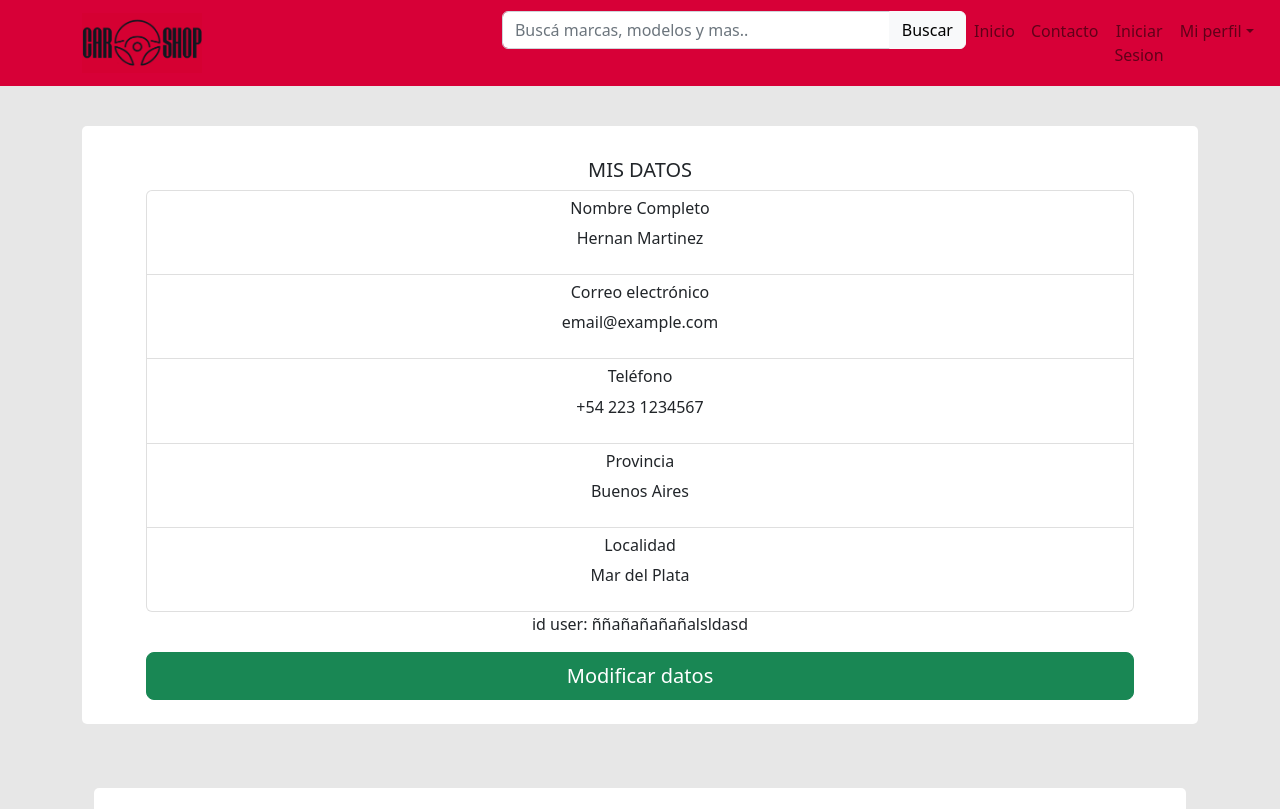
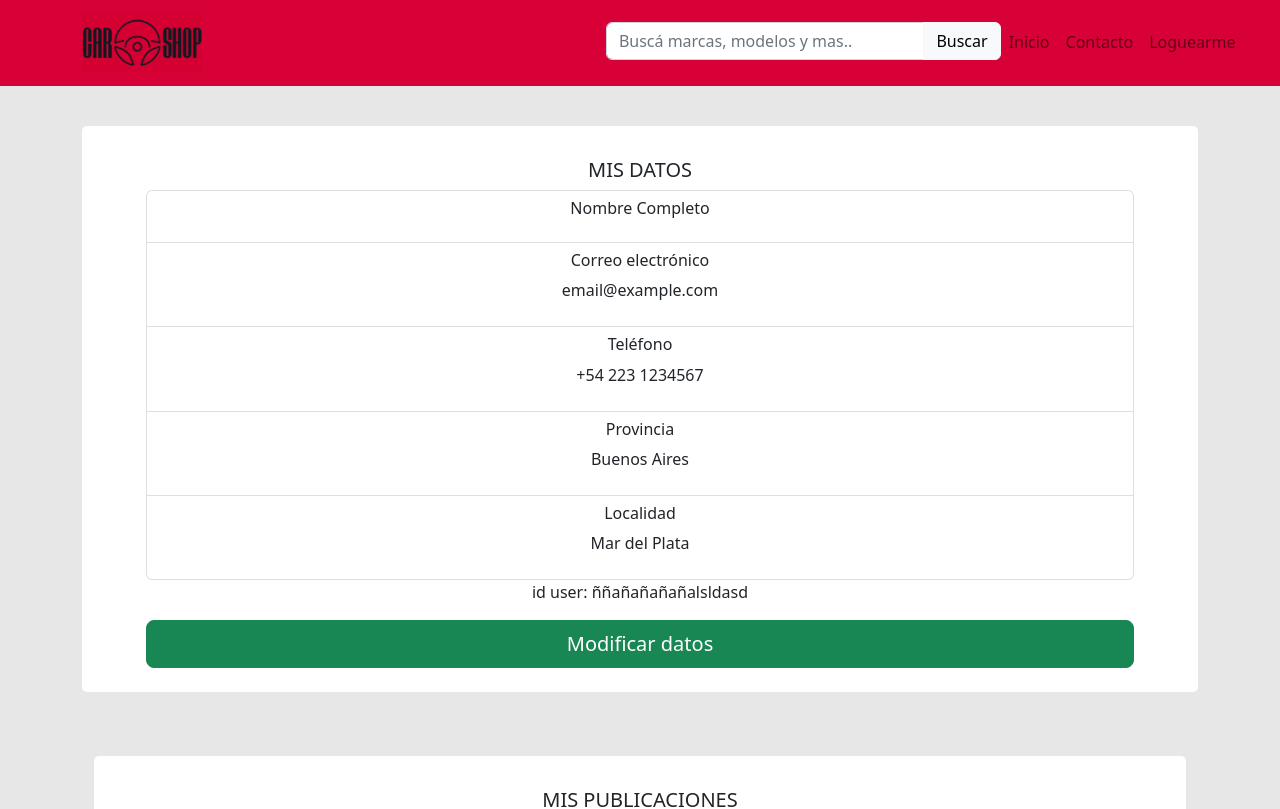
Before and after one commit to hernanmf/Car-Shop, a React (Create React App) app in the folder client/: page /misdatos in a window 1280 px wide. Shown: the top 809 px of the page. Built offline with nearby package versions, Linux system fonts and the light colour scheme.

Commit message:
arreglo en contacto. Login y logout

```diff
--- a/client/src/components/header.js
+++ b/client/src/components/header.js
@@ -71,15 +71,18 @@ const Header = () => {
                 <Nav className="justify-content-end flex-grow-1 pe-3">
                   <Nav.Link href="/">Inicio</Nav.Link>
                   <Nav.Link href="/contacto">Contacto</Nav.Link>
-                  <Nav.Link href="/login">Iniciar Sesion</Nav.Link>
+                  {activeUser ? <></> :
+                  <Nav.Link href="/login">Loguearme</Nav.Link> }
 
-                  <NavDropdown title="Mi perfil" id={`offcanvasNavbarDropdown-expand-sm`}>
+                  {activeUser ?
+                  <NavDropdown title={`¡Hola! ${activeUser.nombre_completo}`} id={`offcanvasNavbarDropdown-expand-sm`}>
                     <NavDropdown.Item href="/misdatos">Mis datos</NavDropdown.Item>
                     <NavDropdown.Item href="/editardatos">Editar mis datos</NavDropdown.Item>
                     <NavDropdown.Item href="/mispublicaciones">Mis publicaciones</NavDropdown.Item>
                     <NavDropdown.Divider />
                     <NavDropdown.Item onClick={onLogOut}>Cerrar sesión</NavDropdown.Item>
                   </NavDropdown>
+                  : <></>}
                 </Nav>
               </Offcanvas.Body>
             </Navbar.Offcanvas>
@@ -90,3 +93,7 @@ const Header = () => {
 }
 
 export default Header;
+
+/* import { useNavigate } from 'react-router-dom';
+const navigate = useNavigate();
+onClick={navigate('/misdatos', {})} */
--- a/client/src/pages/contacto.jsx
+++ b/client/src/pages/contacto.jsx
@@ -9,7 +9,7 @@ import Col from 'react-bootstrap/Col';
 
 import '../css/bloques.css';
 
-const contacto = () => {
+const Contacto = () => {
   return (
     <>
       <Container>
@@ -66,4 +66,4 @@ const contacto = () => {
   )
 };
 
-export default contacto;
+export default Contacto;
--- a/client/src/pages/misdatos.jsx
+++ b/client/src/pages/misdatos.jsx
@@ -1,4 +1,5 @@
-import React from 'react';
+import React, { useContext } from 'react';
+import { UsuariosContext } from '../Context/UserContext';
 
 import ListGroup from 'react-bootstrap/ListGroup';
 import Container from 'react-bootstrap/esm/Container';
@@ -8,6 +9,8 @@ import MisPublicaciones from './misPublicaciones';
 import '../css/bloques.css';
 
 const Misdatos = () => {
+  const { activeUser, setactiveUser } = useContext(UsuariosContext);
+
   return (
     <>
       <br />
@@ -16,7 +19,7 @@ const Misdatos = () => {
         <br />
         <h5>MIS DATOS</h5>
           <ListGroup as="ul">
-            <ListGroup.Item as="li"><h6>Nombre Completo</h6> <p>Hernan Martinez</p></ListGroup.Item>
+            <ListGroup.Item as="li"><h6>Nombre Completo</h6> <p>{activeUser.nombre_completo}</p></ListGroup.Item>
             <ListGroup.Item as="li"><h6>Correo electrónico</h6> <p>email@example.com</p></ListGroup.Item>
             <ListGroup.Item as="li"><h6>Teléfono</h6> <p>+54 223 1234567</p></ListGroup.Item>
             <ListGroup.Item as="li"><h6>Provincia</h6> <p>Buenos Aires</p></ListGroup.Item>
```
